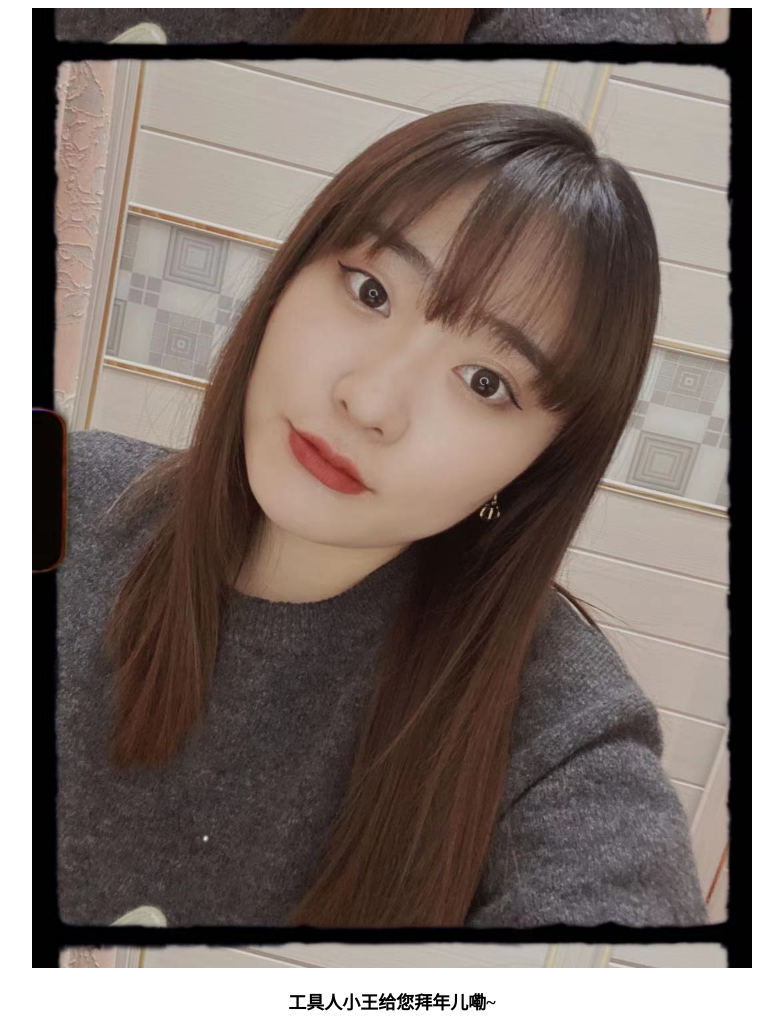
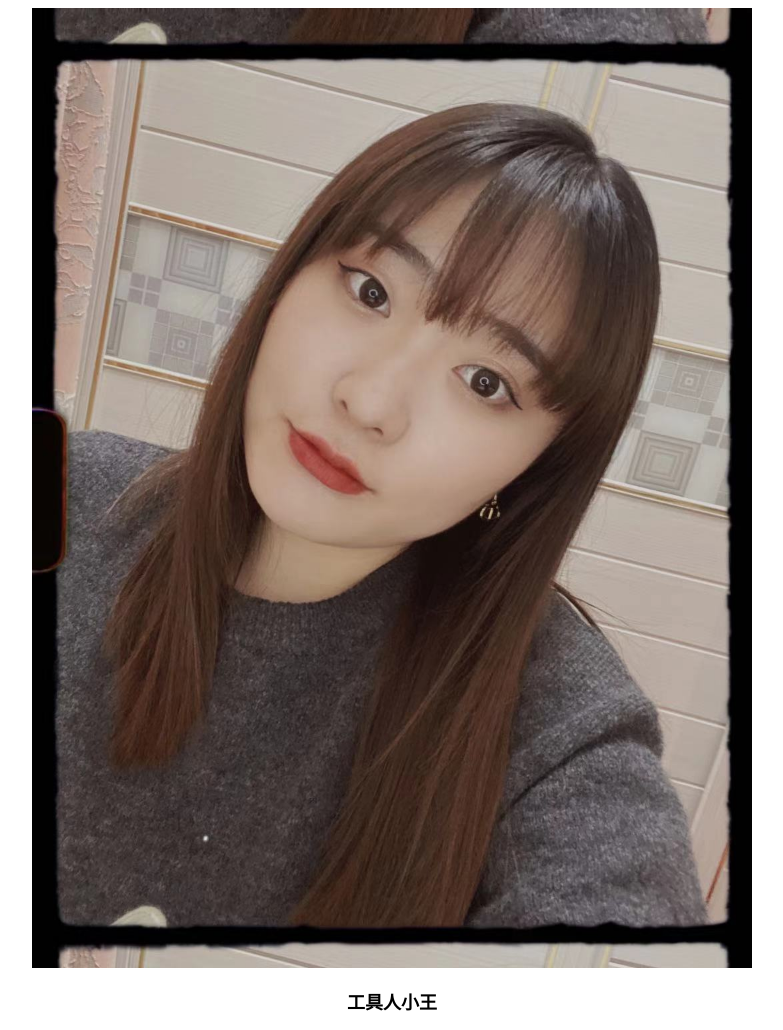
Before and after one commit to hikari90712/carriewang.io, a plain HTML site: page index.html in a window 1280 px wide. Shown: the whole page, without its empty margins (248-1031 px from the left). Drawn offline with Linux system fonts and the light colour scheme.

Commit message:
Update index.html

```diff
--- a/index.html
+++ b/index.html
@@ -8,6 +8,6 @@
         <img src="/profile.jpeg" width="720" height="960" alt=""/>
     </div>
 <p style="text-align:center;">
-	<strong><span style="font-size:18px;">工具人小王给您拜年儿嘞~</span></strong>
+	<strong><span style="font-size:18px;">工具人小王</span></strong>
 </p>
 </body>
```
